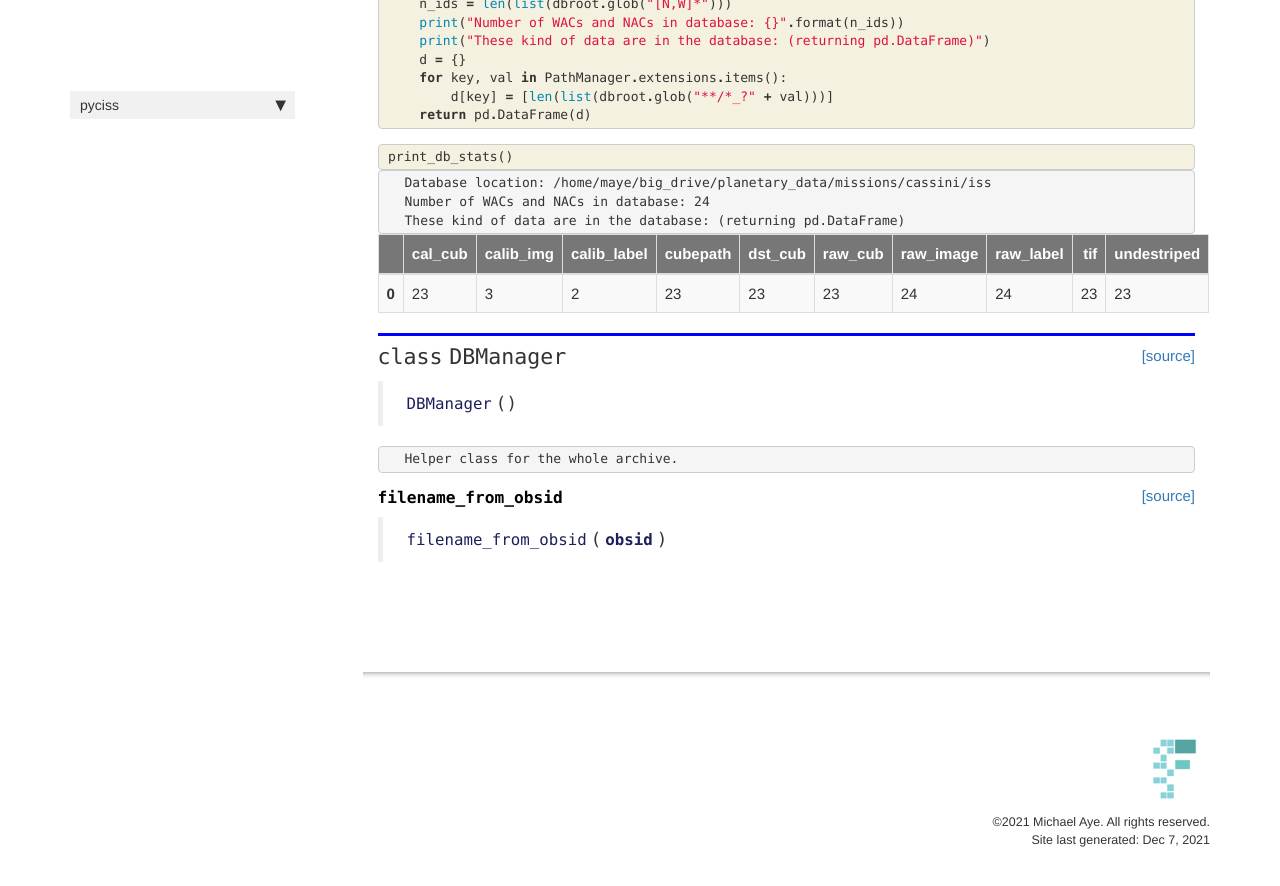
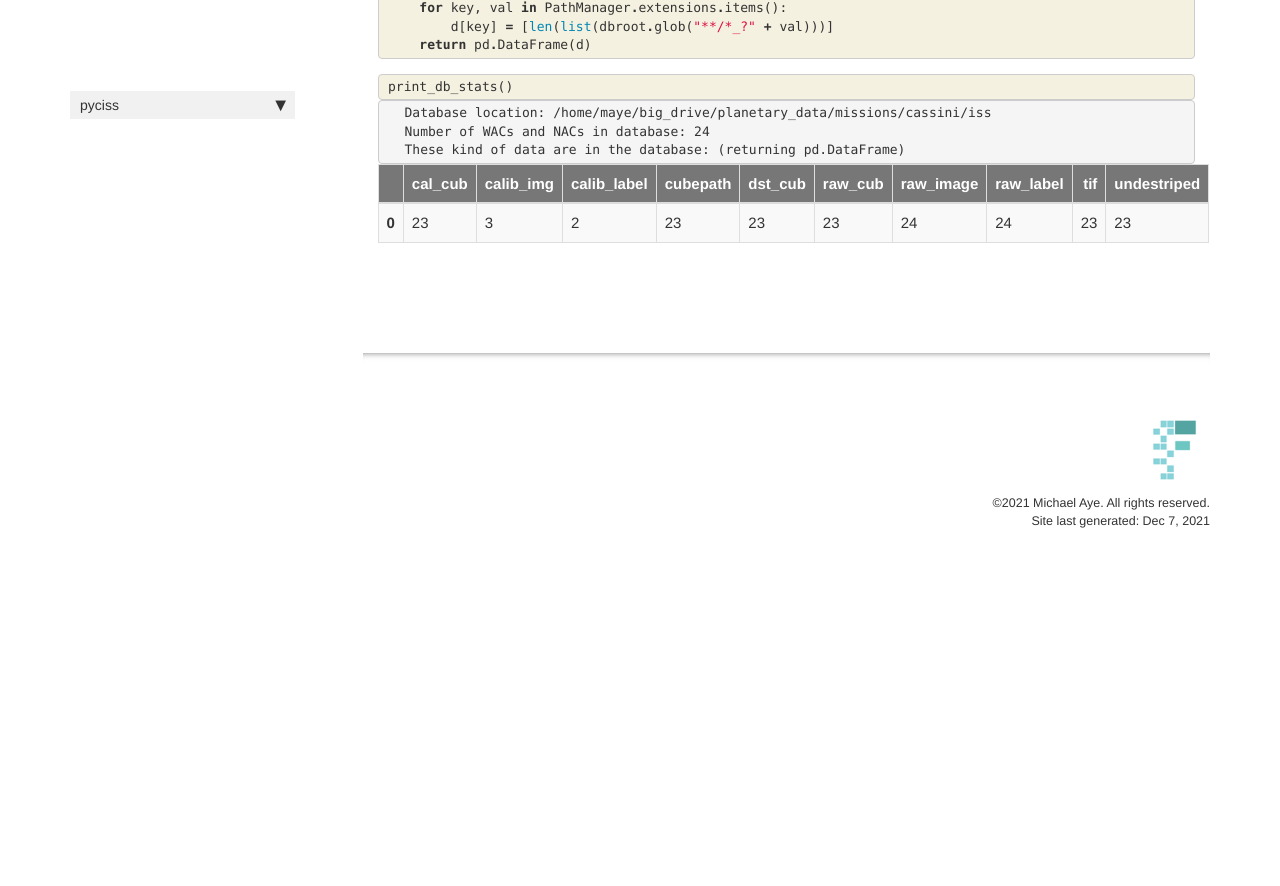
Before and after one commit to michaelaye/pyciss2, a Jekyll site: the page built from docs/io.html, in a window 1280 px wide and 900 px high, scrolled down 2649 px. Shown: the top 886 px of the window. Built offline with Jekyll 4.4.1, drawn with Linux system fonts in a browser that asks for light colours; nearby versions of some CDN libraries; comment, search, counter and statistics services are not loaded; after the commit the page ends 3230 px from its top, so only the background shows below that; some of the changed text lies outside the part shown.

```diff
--- a/docs/io.html
+++ b/docs/io.html
@@ -43,8 +43,7 @@ nb_path: "00_io.ipynb"
 
 <div class="inner_cell">
     <div class="input_area">
-<div class=" highlight hl-ipython3"><pre><span></span><span class="kn">from</span> <span class="nn">planetarypy.ciss</span> <span class="kn">import</span> <span class="n">storage_root</span>
-<span class="n">storage_root</span>
+<div class=" highlight hl-ipython3"><pre><span></span><span class="n">storage_root</span>
 </pre></div>
 
     </div>
@@ -89,7 +88,7 @@ nb_path: "00_io.ipynb"
 
 
 <div class="output_markdown rendered_html output_subarea ">
-<h2 id="PathManager" class="doc_header"><code>class</code> <code>PathManager</code><a href="https://github.com/michaelaye/pyciss/tree/master/pyciss/io.py#L19" class="source_link" style="float:right">[source]</a></h2><blockquote><p><code>PathManager</code>(<strong><code>img_id</code></strong>, <strong><code>savedir</code></strong>=<em><code>None</code></em>)</p>
+<h2 id="PathManager" class="doc_header"><code>class</code> <code>PathManager</code><a href="https://github.com/michaelaye/pyciss/tree/master/pyciss/io.py#L18" class="source_link" style="float:right">[source]</a></h2><blockquote><p><code>PathManager</code>(<strong><code>img_id</code></strong>, <strong><code>savedir</code></strong>=<em><code>None</code></em>)</p>
 </blockquote>
 
 <pre><code>Manage paths to data in database.
@@ -155,7 +154,7 @@ undestriped</code></pre>
 
 
 <div class="output_markdown rendered_html output_subarea ">
-<h4 id="db_mapped_cubes" class="doc_header"><code>db_mapped_cubes</code><a href="https://github.com/michaelaye/pyciss/tree/master/pyciss/io.py#L143" class="source_link" style="float:right">[source]</a></h4><blockquote><p><code>db_mapped_cubes</code>()</p>
+<h4 id="db_mapped_cubes" class="doc_header"><code>db_mapped_cubes</code><a href="https://github.com/michaelaye/pyciss/tree/master/pyciss/io.py#L142" class="source_link" style="float:right">[source]</a></h4><blockquote><p><code>db_mapped_cubes</code>()</p>
 </blockquote>
 
 </div>
@@ -179,7 +178,7 @@ undestriped</code></pre>
 
 
 <div class="output_markdown rendered_html output_subarea ">
-<h4 id="db_label_paths" class="doc_header"><code>db_label_paths</code><a href="https://github.com/michaelaye/pyciss/tree/master/pyciss/io.py#L147" class="source_link" style="float:right">[source]</a></h4><blockquote><p><code>db_label_paths</code>()</p>
+<h4 id="db_label_paths" class="doc_header"><code>db_label_paths</code><a href="https://github.com/michaelaye/pyciss/tree/master/pyciss/io.py#L146" class="source_link" style="float:right">[source]</a></h4><blockquote><p><code>db_label_paths</code>()</p>
 </blockquote>
 
 </div>
@@ -458,70 +457,6 @@ These kind of data are in the database: (returning pd.DataFrame)
 </div>
     {% endraw %}
 
-    {% raw %}
-
-<div class="cell border-box-sizing code_cell rendered">
-
-<div class="output_wrapper">
-<div class="output">
-
-<div class="output_area">
-
-
-<div class="output_markdown rendered_html output_subarea ">
-<h2 id="DBManager" class="doc_header"><code>class</code> <code>DBManager</code><a href="https://github.com/michaelaye/pyciss/tree/master/pyciss/io.py#L151" class="source_link" style="float:right">[source]</a></h2><blockquote><p><code>DBManager</code>()</p>
-</blockquote>
-
-<pre><code>Helper class for the whole archive.</code></pre>
-
-</div>
-
-</div>
-
-</div>
-</div>
-
-</div>
-    {% endraw %}
-
-    {% raw %}
-
-<div class="cell border-box-sizing code_cell rendered">
-
-</div>
-    {% endraw %}
-
-    {% raw %}
-
-<div class="cell border-box-sizing code_cell rendered">
-
-<div class="output_wrapper">
-<div class="output">
-
-<div class="output_area">
-
-
-<div class="output_markdown rendered_html output_subarea ">
-<h4 id="filename_from_obsid" class="doc_header"><code>filename_from_obsid</code><a href="https://github.com/michaelaye/pyciss/tree/master/pyciss/io.py#L161" class="source_link" style="float:right">[source]</a></h4><blockquote><p><code>filename_from_obsid</code>(<strong><code>obsid</code></strong>)</p>
-</blockquote>
-
-</div>
-
-</div>
-
-</div>
-</div>
-
-</div>
-    {% endraw %}
-
-    {% raw %}
-
-<div class="cell border-box-sizing code_cell rendered">
-
-</div>
-    {% endraw %}
-
 </div>
 
 
--- a/pyciss/__init__.py
+++ b/pyciss/__init__.py
@@ -1 +1 @@
-__version__ = "0.13.2"
+__version__ = "0.13.3"
--- a/pyciss/_nbdev.py
+++ b/pyciss/_nbdev.py
@@ -6,8 +6,6 @@ index = {"logger": "09_ringcube.ipynb",
          "PathManager": "00_io.ipynb",
          "db_mapped_cubes": "00_io.ipynb",
          "db_label_paths": "00_io.ipynb",
-         "DBManager": "00_io.ipynb",
-         "filename_from_obsid": "00_io.ipynb",
          "base_url": "01_opusapi.ipynb",
          "metadata_url": "01_opusapi.ipynb",
          "image_url": "01_opusapi.ipynb",
```
Also changed, not shown: pyciss/io.py (+3 -19 lines), 2 other files.
